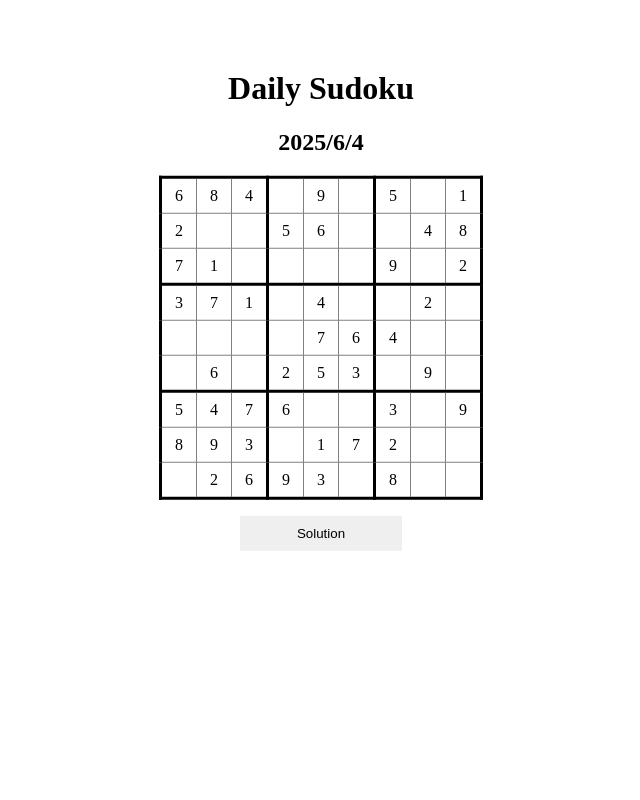
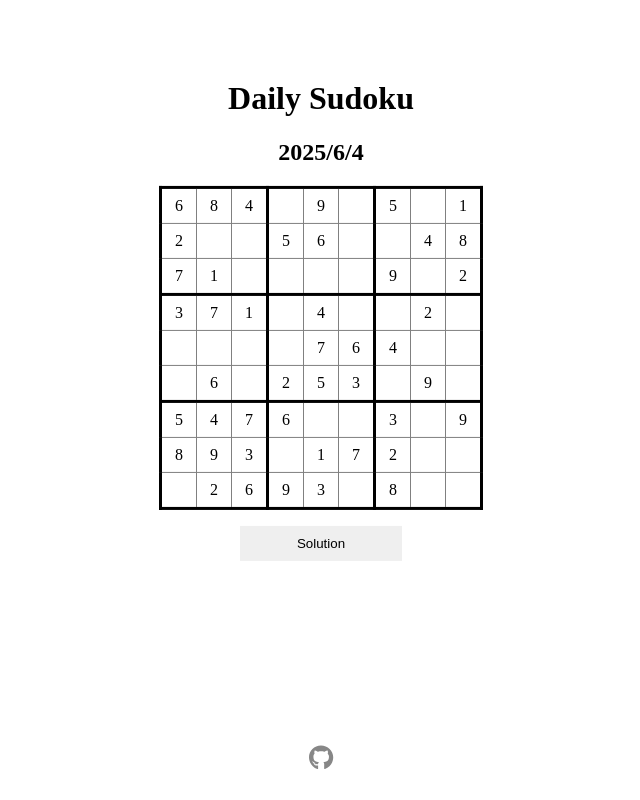
Before and after one commit to kms1601/daily-sudoku, a React (Vite) app: page / in a window 1280 px wide. Shown: the whole page, without its empty margins (319-959 px from the left). Built offline with nearby package versions, Linux system fonts and the light colour scheme.

Commit message:
add github link

```diff
--- a/package.json
+++ b/package.json
@@ -10,6 +10,11 @@
     "preview": "vite preview"
   },
   "dependencies": {
+    "@fortawesome/fontawesome-svg-core": "^6.7.2",
+    "@fortawesome/free-brands-svg-icons": "^6.7.2",
+    "@fortawesome/free-regular-svg-icons": "^6.7.2",
+    "@fortawesome/free-solid-svg-icons": "^6.7.2",
+    "@fortawesome/react-fontawesome": "^0.2.2",
     "react": "^19.1.0",
     "react-dom": "^19.1.0",
     "styled-components": "^6.1.18"
--- a/src/App.tsx
+++ b/src/App.tsx
@@ -1,17 +1,22 @@
 import Sudoku from "./components/Sudoku.tsx";
 import styled from "styled-components";
+import Github from "./components/Github.tsx";
 
 const Div = styled.div`
   width: 100%;
-  height: 100%;
+  height: 90%;
   position: relative;
 `;
 
 const App = () => {
   return (
-    <Div>
-      <Sudoku></Sudoku>
-    </Div>
+    <>
+      <Div>
+        <Sudoku></Sudoku>
+      </Div>
+      <Github></Github>
+    </>
+
   );
 };
 
--- /dev/null
+++ b/src/components/Github.tsx
@@ -0,0 +1,36 @@
+import {faGithub} from "@fortawesome/free-brands-svg-icons";
+import {FontAwesomeIcon} from '@fortawesome/react-fontawesome'
+import styled from "styled-components";
+
+const Div = styled.div`
+  margin-top: 25px;
+  text-align: center;
+  font-size: 25px;
+  box-sizing: content-box;
+
+  svg {
+    cursor: pointer;
+
+    path {
+      fill: #878787;
+    }
+
+    &:hover path {
+      fill: #5c5c5c;
+    }
+
+    &:active path {
+      fill: #424242;
+    }
+  }
+`
+
+const Github = () => {
+  return (
+    <Div>
+      <a href={"https://github.com/kms1601/daily-sudoku"}><FontAwesomeIcon icon={faGithub}/></a>
+    </Div>
+  );
+};
+
+export default Github;
--- a/src/components/Sudoku.tsx
+++ b/src/components/Sudoku.tsx
@@ -3,12 +3,13 @@ import {useState} from "react";
 import SudokuSolver from "../util/SudokuSolver.ts";
 import Title from "./Title.tsx";
 import {d, m, y} from "../util/today.ts";
+import Github from "./Github.tsx";
 
 const Div = styled.div`
   position: absolute;
   top: 50%;
   left: 50%;
-  transform: translate(-50%, -70%);
+  transform: translate(-50%, -60%);
   display: flex;
   justify-content: center;
   flex-direction: column;
@@ -65,6 +66,7 @@ const Btn = styled.button`
   padding: 10px;
   width: 50%;
   border: none;
+  cursor: pointer;
 
   &:hover {
     background-color: #e1e1e1;
```
Also changed, not shown: 1 other file (tests, documents, lock files or other folders).
